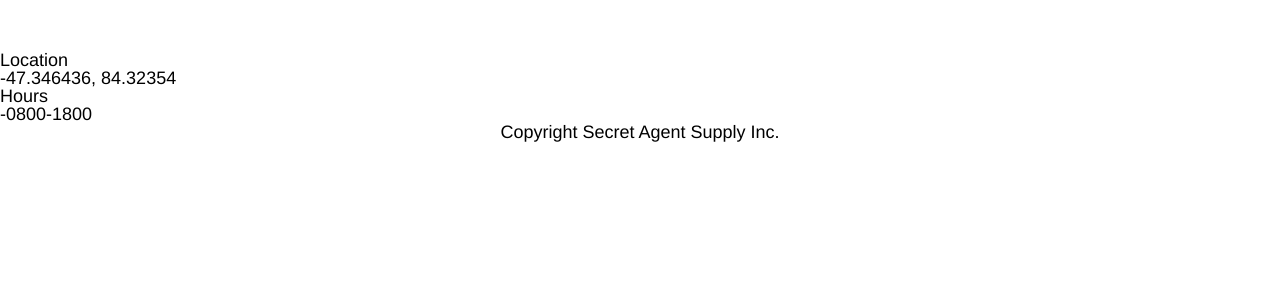
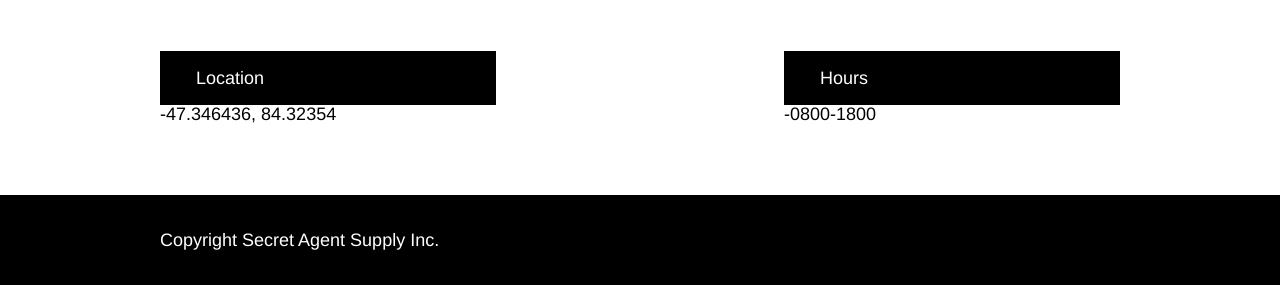
Before and after one commit to ryanlott168/SecretAgentSupplies, a plain HTML site: page index.html in a window 1280 px wide. Shown: the part 875-1160 px from the top of the page. Before the commit the page ends 1017 px from the top, so only its background shows below. Drawn offline with Linux system fonts and the light colour scheme.

Commit message:
Footer Complete

```diff
--- a/index.html
+++ b/index.html
@@ -50,47 +50,43 @@
             <div class="img-box">
               <img src="https://s3.amazonaws.com/codecademy-content/courses/freelance-1/unit-5/secret-agent-supply/resources/images/pen.png" alt="pen">
             </div>
-            <span class="blackground">Exploding Pen</span>
+            <span class="blackground center">Exploding Pen</span>
           </div>
           <div class="flex wrap">
             <div class="img-box">
               <img src="https://s3.amazonaws.com/codecademy-content/courses/freelance-1/unit-5/secret-agent-supply/resources/images/watch.png" alt="watch">
             </div>
-            <span class="blackground">Cellular Watch</span>
+            <span class="blackground center">Cellular Watch</span>
           </div>
           <div class="flex wrap">
             <div class="img-box">
               <img src="https://s3.amazonaws.com/codecademy-content/courses/freelance-1/unit-5/secret-agent-supply/resources/images/glasses.png" alt="glasses">
             </div>
-            <span class="blackground">Thermal Glasses</span>
+            <span class="blackground center">Thermal Glasses</span>
           </div>
         </div>
       </section>
 
       <!-- Contact Section -->
 
-      <section class="contact">
-        <div class="site-container">
-          <div class="section-title">
-            <h4>Location</h4>
+      <section id="contact" class="flex">
+        <div class="site-container flex space-b">
+          <div class="contact-elements flex wrap">
+            <span class="title blackground white">Location</span>
+            <span>-47.346436, 84.32354</span>
           </div>
-          <div class="section-info">
-            <h4>-47.346436, 84.32354</h4>
-          </div>
-          <div class="section-title">
-            <h4>Hours</h4>
-          </div>
-          <div class="section-info">
-            <h4>-0800-1800</h4>
-          </div>
-          <div class="section-info">
+          <div class="contact-elements flex wrap">
+            <span class="title blackground white">Hours</span>
+            <span>-0800-1800</span>
           </div>
         </div>
       </section>
     </main>
 
-    <footer>
-      <div class="footer-container">
+    <!-- Footer -->
+
+    <footer class="flex blackground white">
+      <div class="site-container flex">
         <span>Copyright Secret Agent Supply Inc.</span>
       </div>
     </footer>
--- a/resources/css/styles.css
+++ b/resources/css/styles.css
@@ -13,13 +13,17 @@ html {
   flex-wrap: wrap;
 }
 
-body, header, main,  section, nav {
+body, header, main,  section, nav, footer{
   width: 100%;
   justify-content: center;
 }
 
 .site-container {
   width: 960px;
+}
+
+.center {
+  text-align: center;
 }
 
 .blackground {
@@ -114,6 +118,29 @@ nav span {
 
 #stock span {
   width: 100%;
-  text-align: center;
   padding: .5rem 0;
 }
+
+/* Contact Section */
+#contact {
+  margin-bottom: 4rem;
+}
+.contact-elements {
+  width: 35%;
+}
+
+#contact .title {
+  padding: 1rem 0 1rem 2rem;
+  width: 100%;
+}
+
+ /* Footer */
+
+ footer {
+   height: 5rem;
+ }
+
+ footer .site-container {
+   align-items: center;
+   text-align: left;
+ }
```
